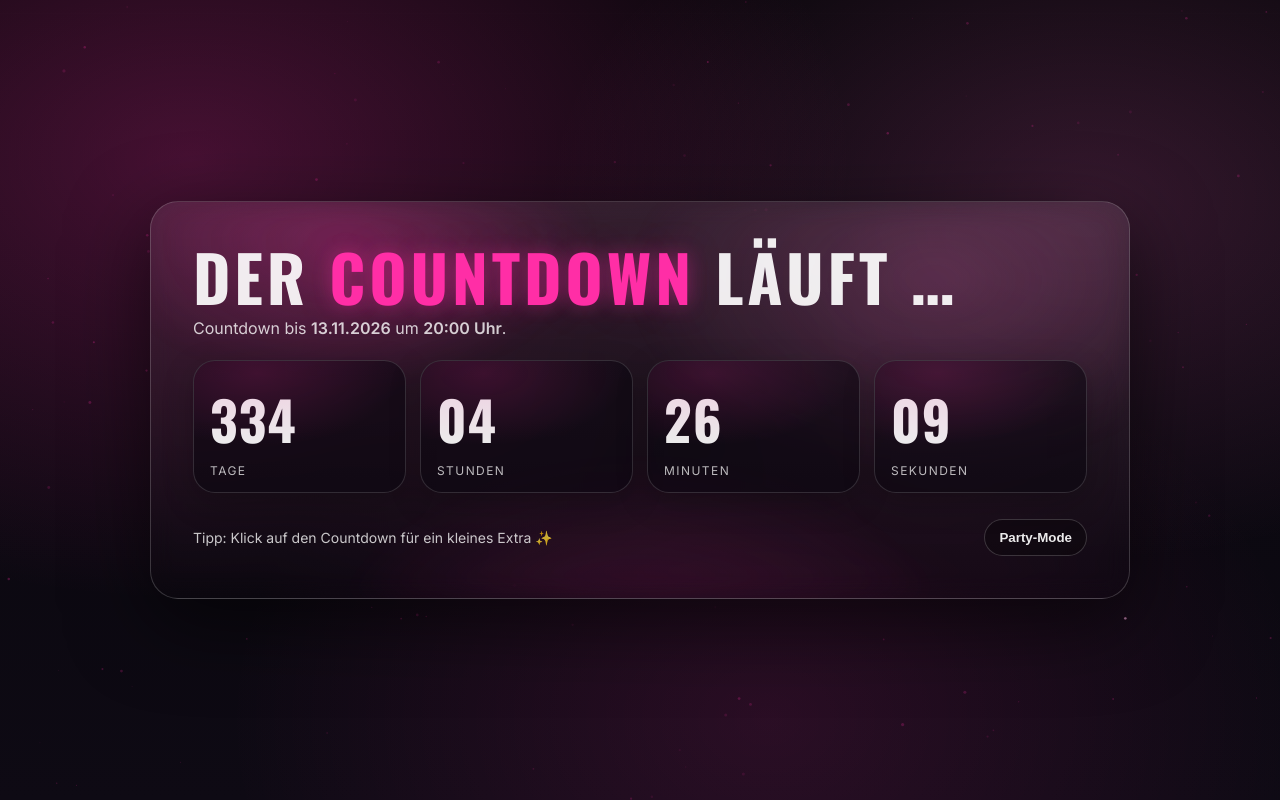
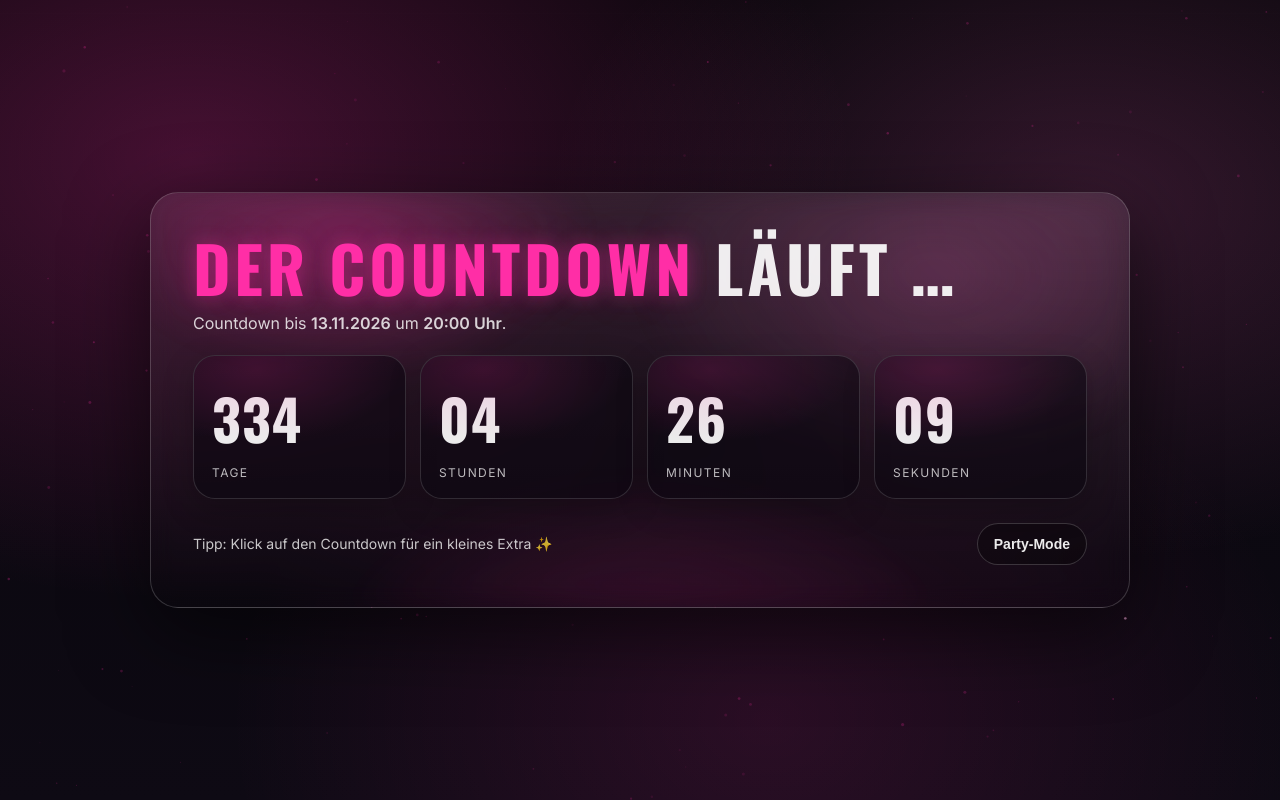
Before and after one commit to blaugestreift/miasgeburtstag, a plain HTML site: page index.html in a window 1280 px wide. Drawn offline with nearby package versions, Linux system fonts and the light colour scheme.

Commit message:
Enhance viewport and accessibility features

```diff
--- a/index.html
+++ b/index.html
@@ -2,7 +2,7 @@
 <html lang="de">
 <head>
   <meta charset="utf-8" />
-  <meta name="viewport" content="width=device-width, initial-scale=1" />
+  <meta name="viewport" content="width=device-width, initial-scale=1, viewport-fit=cover" />
   <meta name="color-scheme" content="dark" />
   <title>Countdown</title>
 
@@ -16,11 +16,16 @@
       --bg2:#0e0a14;
       --pink:#ff2ea6;
       --pink2:#ff66c4;
-      --white:#fff;
       --glass: rgba(255, 255, 255, 0.08);
       --stroke: rgba(255, 255, 255, 0.18);
       --shadow: 0 24px 80px rgba(0,0,0,.55);
       --radius: 28px;
+
+      /* Safe-area helpers */
+      --safe-top: env(safe-area-inset-top, 0px);
+      --safe-right: env(safe-area-inset-right, 0px);
+      --safe-bottom: env(safe-area-inset-bottom, 0px);
+      --safe-left: env(safe-area-inset-left, 0px);
     }
 
     *{ box-sizing:border-box; }
@@ -35,6 +40,8 @@
         linear-gradient(180deg, var(--bg), var(--bg2));
       overflow:hidden;
       font-family: Inter, system-ui, -apple-system, Segoe UI, Roboto, Arial, sans-serif;
+      -webkit-tap-highlight-color: transparent;
+      text-rendering: optimizeLegibility;
     }
 
     /* animated scanlines */
@@ -59,24 +66,35 @@
       100%{ transform: translateY(20px); }
     }
 
+    /* Reduce motion for accessibility */
+    @media (prefers-reduced-motion: reduce){
+      .fx::before{ animation: none; }
+      .piece{ animation: none; opacity: 0; }
+    }
+
     canvas#stars{
       position:fixed; inset:0;
       width:100%; height:100%;
       opacity:.55;
       filter: blur(.2px);
+      transform: translateZ(0);
     }
 
     .wrap{
       position:relative;
-      min-height:100%;
+      min-height:100svh; /* better mobile viewport */
       display:grid;
       place-items:center;
-      padding: clamp(18px, 4vw, 42px);
+      padding:
+        calc(clamp(14px, 3.6vw, 40px) + var(--safe-top))
+        calc(clamp(14px, 3.6vw, 40px) + var(--safe-right))
+        calc(clamp(14px, 3.6vw, 40px) + var(--safe-bottom))
+        calc(clamp(14px, 3.6vw, 40px) + var(--safe-left));
     }
 
     .card{
       width:min(980px, 100%);
-      border-radius: var(--radius);
+      border-radius: clamp(22px, 4.2vw, var(--radius));
       border: 1px solid var(--stroke);
       background: linear-gradient(180deg, var(--glass), rgba(0,0,0,.12));
       backdrop-filter: blur(12px);
@@ -101,29 +119,28 @@
     .inner{
       position:relative;
       z-index:1;
-      padding: clamp(18px, 4vw, 42px);
+      padding: clamp(16px, 4.2vw, 42px);
       display:grid;
-      gap: 22px;
+      gap: clamp(14px, 3.2vw, 22px);
     }
 
     .top{
       display:flex;
       align-items:flex-start;
       justify-content:space-between;
-      gap:16px;
+      gap:14px;
       flex-wrap:wrap;
     }
 
     .title{
-      line-height:1;
+      line-height:1.02;
       margin:0;
       font-family: Oswald, Impact, Haettenschweiler, "Arial Narrow Bold", sans-serif;
       text-transform: uppercase;
       letter-spacing: .06em;
       font-weight: 700;
-      font-size: clamp(32px, 5.4vw, 64px);
+      font-size: clamp(30px, 7vw, 64px);
     }
-
     .title .hot{
       color: var(--pink);
       text-shadow:
@@ -132,37 +149,47 @@
     }
 
     .sub{
-      margin:10px 0 0;
-      opacity:.86;
+      margin: clamp(10px, 2.2vw, 12px) 0 0;
+      opacity:.88;
       max-width: 60ch;
-      font-size: clamp(14px, 2vw, 16px);
+      font-size: clamp(14px, 3.7vw, 16px);
     }
 
+    /* Countdown grid */
     .grid{
       display:grid;
       grid-template-columns: repeat(4, minmax(0, 1fr));
-      gap: 14px;
+      gap: clamp(10px, 2.6vw, 14px);
+      cursor:pointer;
+      user-select:none;
     }
 
+    /* Smartphone: 2x2 + größere Kacheln */
     @media (max-width: 720px){
-      .grid{ grid-template-columns: repeat(2, minmax(0,1fr)); }
+      .grid{
+        grid-template-columns: repeat(2, minmax(0, 1fr));
+      }
+      .card{
+        /* wirkt auf Mobile “edge-to-edge”, aber mit Luft */
+        width: min(560px, 100%);
+      }
     }
 
     .tile{
-      border-radius: 22px;
-      padding: 16px 16px 14px;
+      border-radius: clamp(18px, 4vw, 22px);
+      padding: clamp(14px, 3.6vw, 18px);
       border: 1px solid rgba(255,255,255,.14);
       background: rgba(10,7,16,.55);
       box-shadow: 0 10px 30px rgba(0,0,0,.25);
       position:relative;
       overflow:hidden;
       transition: transform .25s ease, border-color .25s ease;
-      user-select:none;
+      min-height: clamp(92px, 18vw, 132px); /* Tap-friendly */
+      display:flex;
+      flex-direction:column;
+      justify-content:center;
     }
-    .tile:hover{
-      transform: translateY(-2px);
-      border-color: rgba(255,46,166,.55);
-    }
+
     .tile::before{
       content:"";
       position:absolute; inset:-1px;
@@ -171,16 +198,30 @@
       pointer-events:none;
     }
 
+    /* hover nur auf Geräten, die wirklich hover können */
+    @media (hover:hover) and (pointer:fine){
+      .tile:hover{
+        transform: translateY(-2px);
+        border-color: rgba(255,46,166,.55);
+      }
+    }
+
+    /* Tap-Feedback auf Touch */
+    .tile:active{
+      transform: scale(0.99);
+      border-color: rgba(255,46,166,.55);
+    }
+
     .num{
       font-family: Oswald, Impact, sans-serif;
       font-weight:700;
-      font-size: clamp(34px, 4.2vw, 56px);
       letter-spacing: .02em;
-      margin: 2px 0 4px;
+      margin: 2px 0 6px;
+      font-size: clamp(38px, 10vw, 56px); /* Mobile bigger */
     }
 
     .label{
-      font-size: 12px;
+      font-size: clamp(11px, 3vw, 12px);
       letter-spacing: .12em;
       text-transform: uppercase;
       opacity: .78;
@@ -190,14 +231,14 @@
       display:flex;
       align-items:center;
       justify-content:space-between;
-      gap: 14px;
+      gap: 12px;
       flex-wrap:wrap;
-      margin-top: 4px;
+      margin-top: 2px;
     }
 
     .hint{
       opacity:.84;
-      font-size: 14px;
+      font-size: clamp(13px, 3.4vw, 14px);
     }
 
     .btns{
@@ -211,23 +252,19 @@
       border: 1px solid rgba(255,255,255,.18);
       background: rgba(0,0,0,.28);
       color: rgba(255,255,255,.92);
-      padding: 10px 14px;
+      padding: 12px 16px; /* größere Tap-Area */
       border-radius: 999px;
       cursor:pointer;
       transition: transform .2s ease, border-color .2s ease, background .2s ease;
       font-weight:600;
+      font-size: 14px;
     }
-    button:hover{
-      transform: translateY(-1px);
-      border-color: rgba(255,46,166,.55);
-      background: rgba(255,46,166,.10);
-    }
-    button:active{ transform: translateY(0px); }
+    button:active{ transform: scale(0.99); border-color: rgba(255,46,166,.55); }
 
     .toast{
       position: fixed;
       left: 50%;
-      bottom: 18px;
+      bottom: calc(18px + var(--safe-bottom));
       transform: translateX(-50%);
       padding: 10px 14px;
       border-radius: 999px;
@@ -239,6 +276,8 @@
       transition: opacity .25s ease, transform .25s ease;
       font-size: 14px;
       z-index: 5;
+      max-width: min(92vw, 520px);
+      text-align:center;
     }
     .toast.show{
       opacity:1;
@@ -263,10 +302,11 @@
       transform: translateY(-20px) rotate(0deg);
       animation: fall 1.9s linear forwards;
       filter: drop-shadow(0 8px 12px rgba(0,0,0,.25));
+      will-change: transform;
     }
     @keyframes fall{
       to{
-        transform: translateY(calc(100vh + 40px)) rotate(540deg);
+        transform: translateY(calc(100svh + 40px)) rotate(540deg);
         opacity: 1;
       }
     }
@@ -282,7 +322,7 @@
         <div class="top">
           <div>
             <h1 class="title">
-              Der<span class="hot"> Countdown</span> läuft …
+              <span class="hot">Der Countdown</span> läuft …
             </h1>
             <p class="sub">
               Countdown bis <strong>13.11.2026</strong> um <strong>20:00 Uhr</strong>.
@@ -290,9 +330,8 @@
           </div>
         </div>
 
-        <!-- Klick-Extra jetzt hier drauf -->
         <section class="grid" id="countdownGrid" aria-label="Timer" title="Klick mich ✨">
-          <div class="tile" id="tDays">
+          <div class="tile">
             <div class="num" id="days">–</div>
             <div class="label" id="daysLabel">Tage</div>
           </div>
@@ -327,8 +366,7 @@
   <div class="toast" id="toast">✨</div>
 
   <script>
-    // Ziel: 13. November 2026, 20:00 Uhr in Berlin
-    // (In November gilt in Berlin i.d.R. CET = +01:00)
+    // Ziel: 13. November 2026, 20:00 Uhr in Berlin (November = CET, +01:00)
     const target = new Date("2026-11-13T20:00:00+01:00");
 
     const el = (id) => document.getElementById(id);
@@ -367,8 +405,8 @@
         const p = document.createElement("div");
         p.className = "piece";
         p.style.left = Math.random()*w + "px";
-        p.style.top = (-20 - Math.random()*120) + "px";
-        p.style.animationDuration = (1.2 + Math.random()*1.4) + "s";
+        p.style.top = (-20 - Math.random()*140) + "px";
+        p.style.animationDuration = (1.1 + Math.random()*1.5) + "s";
         p.style.opacity = (0.65 + Math.random()*0.35).toFixed(2);
         const isWhite = Math.random() < 0.18;
         p.style.background = isWhite ? "rgba(255,255,255,.92)" : (Math.random() < 0.5 ? "var(--pink)" : "var(--pink2)");
@@ -393,12 +431,10 @@
     function tick(){
       const now = new Date();
       const diff = target - now;
-
-      // Wir zeigen hier bewusst nur Countdown (keinen Count-up), weil Ziel in der Zukunft liegt.
       setTimeParts(diff);
     }
 
-    // Klick-Extra jetzt auf Countdown
+    // Klick-Extra auf Countdown
     el("countdownGrid").addEventListener("click", () => {
       burstConfetti(160);
       toast("✨ Surprise ✨");
```
